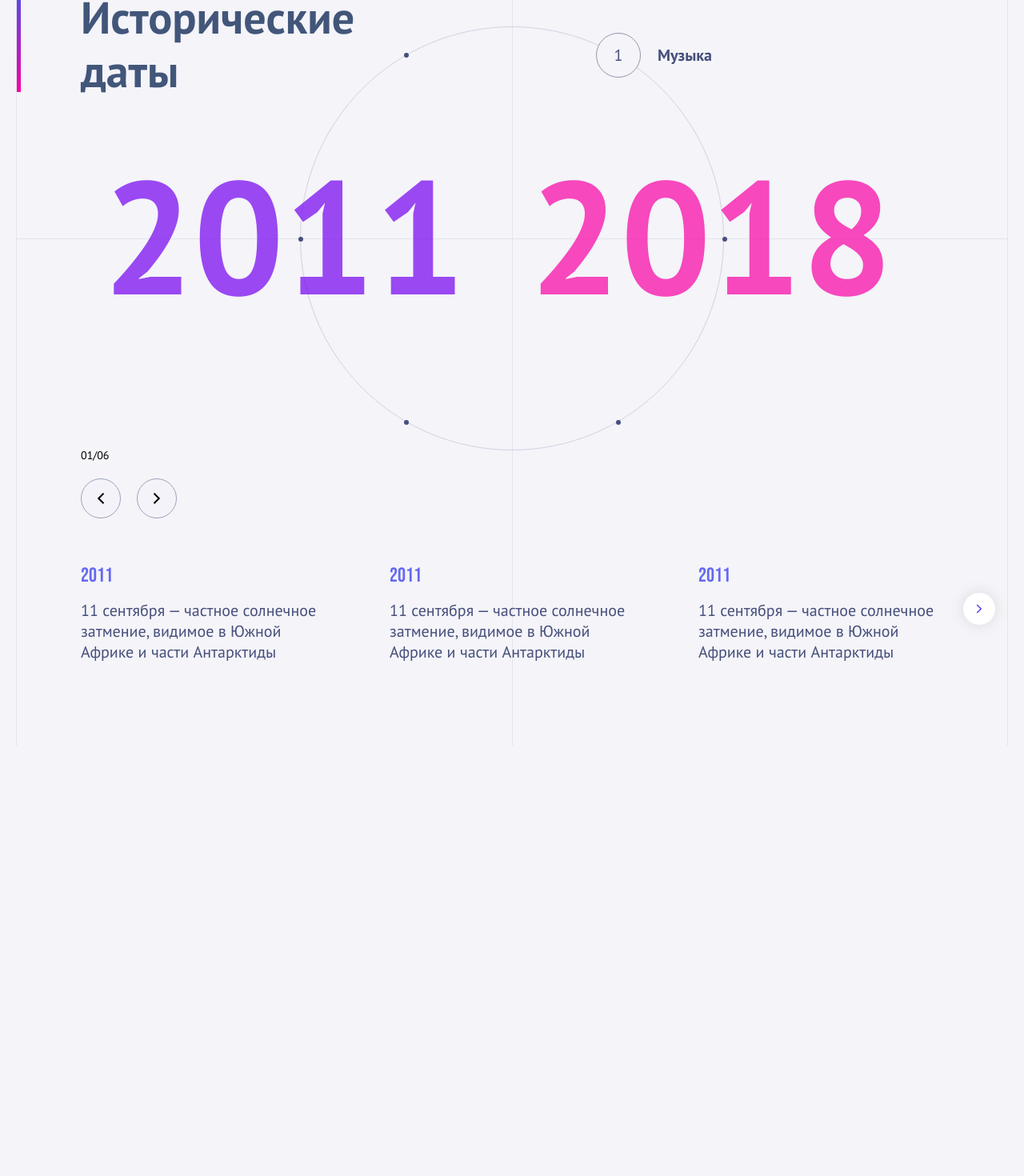
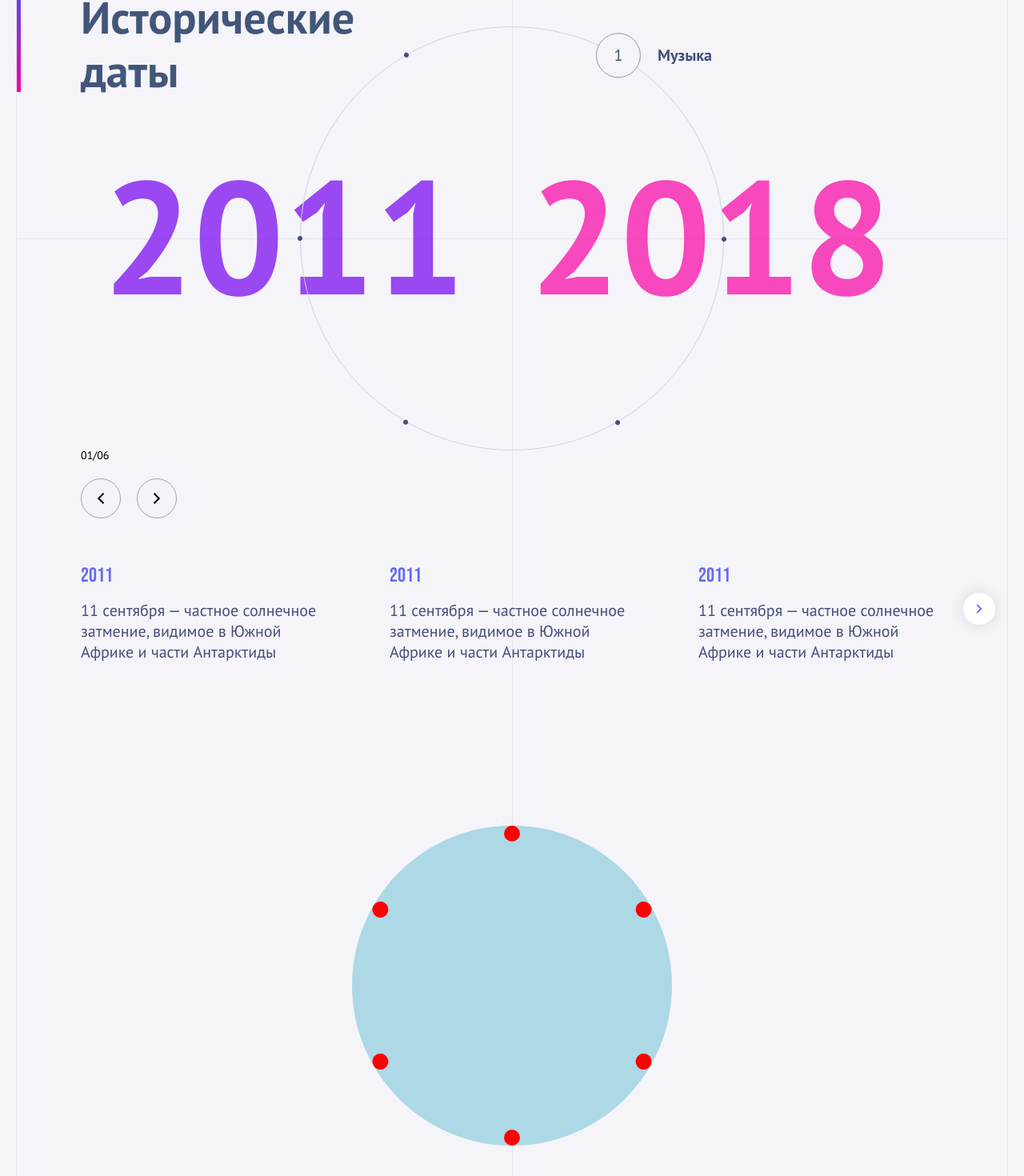
Before and after one commit to YuriLopata/historical-reel, a React app: page / in a window 1280 px wide. Shown: the part 182-1652 px from the top of the page at 80% size. Before the commit the page ends 1114 px from the top, so only its background shows below. Built offline with nearby package versions, Linux system fonts and the light colour scheme.

Commit message:
fix/ change points layout + add onClick rotation

```diff
--- a/src/App.tsx
+++ b/src/App.tsx
@@ -7,9 +7,24 @@ import { Reel } from "./components/Reel/Reel"
 import { Switch } from "./components/Switch/Switch"
 import { Year } from "./components/Year/Year"
 import "./index.scss"
+import { gsap } from "gsap"
+import { Parent } from "./components/Parent/Parent"
+import { Child } from "./components/Child/Child"
 
 export const App: FC = () => {
   const [activeEl, setActiveEl] = useState<IContentElement>(contentElements[0])
+
+  const rotateReel = (ref: any, angle: number) => {
+    console.log('ref: ', ref);
+    console.log('angle: ', angle);
+
+    gsap.to(ref, {
+      duration: 1,
+      ease: 'none',
+      rotation: angle,
+      transformOrigin: `center`
+    })
+  }
 
   return (
     <div className="wrapper">
@@ -25,6 +40,7 @@ export const App: FC = () => {
         diameter={530}
         activeEl={activeEl}
         setActiveEl={setActiveEl}
+        rotateReel={rotateReel}
       />
       <div className="line line-hor"></div>
       <div className="line line-ver"></div>
@@ -36,6 +52,8 @@ export const App: FC = () => {
       />
 
       <CardSlider activeEl={activeEl} />
+
+      <Parent />
     </div>
   )
 }
--- /dev/null
+++ b/src/components/Child/Child.tsx
@@ -0,0 +1,33 @@
+import React, { useRef, useEffect, FC } from 'react';
+import { gsap } from 'gsap';
+import "./child.css"
+
+export const Child: FC<any> = ({angle}) => {
+  // const childRef = useRef(null);
+
+  // const startRotation = () => {
+  //   const radius = 200; // Adjust the desired radius
+
+  //   gsap.to(childRef.current, {
+  //     duration: 10, // Adjust the rotation duration
+  //     rotation: '+=360',
+  //     transformOrigin: `50% ${radius}px`,
+  //   });
+  // };
+
+  // const handleClick = () => {
+  //   // Start rotation when the child is clicked
+  //   startRotation();
+  // };
+
+  return (
+    <div
+      // ref={childRef}
+      className="child"
+      // onClick={handleClick}
+      style={{
+        transform: `rotate(${angle}deg)`, // Set initial rotation angle
+      }}
+    />
+  );
+}
--- /dev/null
+++ b/src/components/Child/child.css
@@ -0,0 +1,11 @@
+.child {
+  width: 20px;
+  height: 20px;
+  border-radius: 50%;
+  background-color: red;
+  position: absolute;
+  top: 0;
+  left: calc(50% - 10px);
+  transform-origin: 10px 200px;
+  /* transform: translate(-50%, -50%); */
+}
--- a/src/components/ContentPoint/ContentPoint.tsx
+++ b/src/components/ContentPoint/ContentPoint.tsx
@@ -9,7 +9,9 @@ export const ContentPoint: FC<IContentPoint> = ({
   activeEl,
   index,
   onClickItem,
-  layout
+  angleIncrement,
+  angle,
+  rotation
 }) => {
   const pointRef = useRef<HTMLButtonElement | null>(null)
   const titleRef = useRef<HTMLParagraphElement | null>(null)
@@ -26,7 +28,7 @@ export const ContentPoint: FC<IContentPoint> = ({
   }, [activeEl])
 
   const getActiveClassname = (el: IContentElement): string => {
-    if (el.id === activeEl.id) return "component-contentPoint-wrapper--active"
+    if (el.id === activeEl.id) return "component-point-wrapper--active"
     return ""
   }
 
@@ -35,18 +37,26 @@ export const ContentPoint: FC<IContentPoint> = ({
       key={contentEl.id}
       ref={pointRef}
       onClick={() => onClickItem(contentEl)}
-      className={`component-contentPoint-wrapper ${getActiveClassname(
-        contentEl
-      )}`}
-      style={layout}
+      className={`component-point-wrapper ${getActiveClassname(contentEl)}`}
+      style={{
+        transform: `rotate(${angle - angleIncrement}deg)`,
+      }}
     >
       <div
-        className="component-contentPoint"
+        className="component-point"
+        style={{ transform: `rotate(${angleIncrement}deg)` }}
       >
-        <p className="component-contentPoint__number">{index + 1}</p>
+        <p
+          className="component-point__number"
+        >
+          {index + 1}
+        </p>
 
         {contentEl.id === activeEl.id && (
-          <p ref={titleRef} className="component-contentPoint__title">
+          <p
+            ref={titleRef}
+            className="component-point__title"
+          >
             {activeEl.title}
           </p>
         )}
--- a/src/components/ContentPoint/contentPoint.scss
+++ b/src/components/ContentPoint/contentPoint.scss
@@ -1,7 +1,8 @@
-.component-contentPoint-wrapper {
+.component-point-wrapper {
     position: absolute;
+    right: calc(-27.5px - 1px);
     top: calc(50% - 27.5px);
-    left: calc(50% - 27.5px);
+    transform-origin: -237px 27.5px;
     display: flex;
     justify-content: center;
     align-items: center;
@@ -9,11 +10,11 @@
     height: 56px;
     background: transparent;
     border-radius: 100%;
-    z-index: 10;
+    z-index: 20;
 
     &:hover,
     &:focus {
-        .component-contentPoint {
+        .component-point {
             width: 56px;
             height: 56px;
             background: #f4f4f9;
@@ -23,13 +24,13 @@
 
     &:hover,
     &:focus {
-        .component-contentPoint__number {
+        .component-point__number {
             opacity: 1 !important;
             font-size: 20px !important;
         }
     }
 
-    .component-contentPoint {
+    .component-point {
         display: flex;
         justify-content: center;
         align-items: center;
@@ -46,31 +47,31 @@
             user-select: none;
         }
 
-        .component-contentPoint__number {
+        .component-point__number {
             opacity: 0;
             transition: all 0.6s ease;
         }
     }
 }
 
-.component-contentPoint-wrapper--active {
+.component-point-wrapper--active {
     width: 56px;
     height: 56px;
     background: #f4f4f9;
     z-index: 20;
 
-    .component-contentPoint {
+    .component-point {
         position: relative;
         width: 56px;
         height: 56px;
         background: #f4f4f9;
         border: 1px solid #9397a8;
 
-        .component-contentPoint__number {
+        .component-point__number {
             opacity: 1;
         }
 
-        .component-contentPoint__title {
+        .component-point__title {
             position: absolute;
             top: calc(50% - 13px);
             left: 76px;
--- /dev/null
+++ b/src/components/Parent/Parent.tsx
@@ -0,0 +1,29 @@
+import { Child } from "../Child/Child"
+import React, { useEffect, useRef, useState } from "react"
+import "./parent.css"
+import { gsap } from "gsap"
+
+export const Parent = () => {
+  const numChildren = 6
+  const angleStep = 360 / numChildren
+
+  const [rotation, setRotation] = useState(0)
+
+  const children = Array.from({ length: numChildren }, (_, index) => (
+    <Child key={index} angle={index * angleStep + rotation} />
+  ))
+
+  const handleChildClick = () => {
+    setRotation(rotation + angleStep)
+  }
+
+  return (
+    <div className="parent">
+      {children.map((child, index) => (
+        <div key={index} className="child-container" onClick={handleChildClick}>
+          {child}
+        </div>
+      ))}
+    </div>
+  )
+}
--- /dev/null
+++ b/src/components/Parent/parent.css
@@ -0,0 +1,12 @@
+/* App.css or your preferred style file */
+.parent {
+  width: 400px;
+  height: 400px;
+  border-radius: 50%;
+  background-color: lightblue;
+  position: relative;
+  display: flex;
+  justify-content: center;
+  align-items: center;
+  margin: 100px auto;
+}
--- a/src/components/Reel/Reel.tsx
+++ b/src/components/Reel/Reel.tsx
@@ -1,16 +1,19 @@
-import React, { FC, useRef } from "react"
+import React, { FC, useEffect, useRef, useState } from "react"
 import { contentElements } from "../../assets/db"
 import { IReel } from "./interface"
 import "./reel.scss"
 import { IContentElement } from "models"
 import { ContentPoint } from "../ContentPoint/ContentPoint"
+import { gsap } from "gsap"
 
 export const Reel: FC<IReel> = ({
   timePeriodsCount,
   diameter,
   activeEl,
   setActiveEl,
+  rotateReel,
 }) => {
+  const [rotation, setRotation] = useState<number>(0)
   const reelRef = useRef<HTMLDivElement | null>(null)
   const angleIncrement: number = 360 / timePeriodsCount
 
@@ -24,6 +27,7 @@ export const Reel: FC<IReel> = ({
 
   const handleClickContentEl = (contentEl: IContentElement) => {
     setActiveEl(contentEl)
+    setRotation(rotation + angleIncrement)
   }
 
   return (
@@ -37,19 +41,8 @@ export const Reel: FC<IReel> = ({
         top: `calc(480px - ${diameter}px / 2)`,
       }}
     >
-      <div className="component-reel__reel"></div>
-
+      <div className="component-reel__reel">
         {contentElements.map((item: IContentElement, index) => {
-        const radius = diameter / 2
-        const adjustedAngle =
-          ((index * angleIncrement + defaultAngle) * Math.PI) / 180 // расчет угла между точками
-        const x = radius * Math.cos(adjustedAngle)
-        const y = radius * Math.sin(adjustedAngle)
-
-        const pointCoordinates = {
-          top: `calc(50% + ${y}px - 27.5px)`,
-          left: `calc(50% + ${x}px - 27.5px)`,
-        }
 
           return (
             <ContentPoint
@@ -58,10 +51,13 @@ export const Reel: FC<IReel> = ({
               activeEl={activeEl}
               index={index}
               onClickItem={handleClickContentEl}
-            layout={pointCoordinates}
+              angleIncrement={angleIncrement}
+              angle={index * angleIncrement + rotation}
+              rotation={rotation}
             />
           )
         })}
       </div>
+    </div>
   )
 }
--- a/src/components/Reel/interface.ts
+++ b/src/components/Reel/interface.ts
@@ -5,4 +5,5 @@ export interface IReel {
     diameter: number
     setActiveEl: any
     activeEl: IContentElement
+    rotateReel: any
 }
--- a/src/components/Reel/reel.scss
+++ b/src/components/Reel/reel.scss
@@ -1,12 +1,13 @@
 .component-reel {
   position: absolute;
   border-radius: 100%;
+  z-index: 20;
 
   .component-reel__reel {
     position: relative;
     width: 100%;
     height: 100%;
     border: 1px solid #d1d3e0;
-    border-radius: 100%;
+    border-radius: 50%;
   }
 }
```
Also changed, not shown: src/components/ContentPoint/interface.ts (+7 -5 lines). Lines whose indentation alone changed are shown as unchanged.
